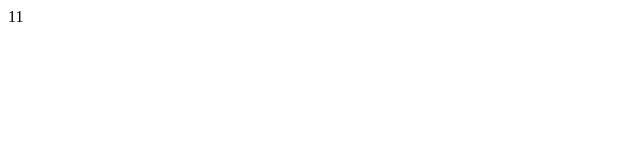
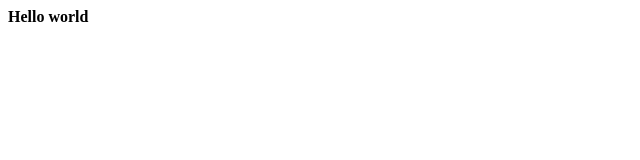
Before and after one commit to Puhnatiy/lessons, a plain HTML site: page index.html in a window 1280 px wide. Shown: the full height of the page, 0-640 px from the left. Drawn offline with Linux system fonts and the light colour scheme.

Commit message:
Update index.html

```diff
--- a/index.html
+++ b/index.html
@@ -1,5 +1,5 @@
-<html>
-<body>
-11
-</body>
-</html>
+<div class="row">
+    <div class="col-lg-12">
+        <b>Hello world</b> <br />
+    </div>
+</div>
```
